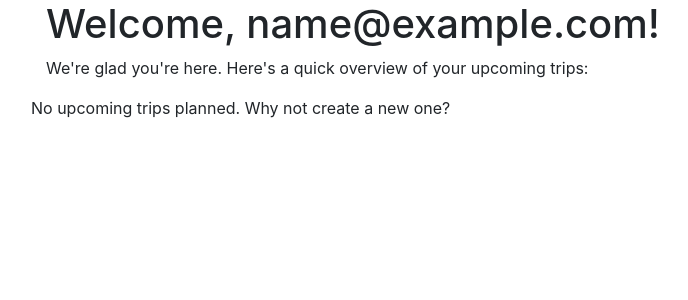
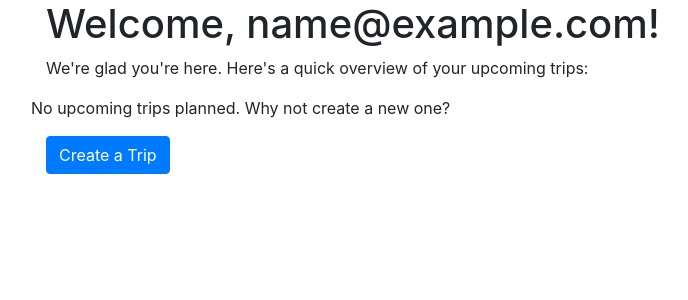
Before and after one commit to joekawa/ALVIN, a Django app: page /mojo/ in a window 1280 px wide. Shown: the part 56-356 px from the top of the page, without its empty margins (239-927 px from the left). Run offline with Django 3.2, Linux system fonts and the light colour scheme; the visitor is signed in with stand-in values (Sample User, id 1); data that the repository does not hold is empty; some libraries are stand-ins or nearby versions.

Commit message:
updated trip.html, add_activity view, and urls.py to resolve issues from models update

```diff
--- a/base/mojo_app/models.py
+++ b/base/mojo_app/models.py
@@ -167,7 +167,7 @@ class Trip(models.Model):
         Example:
             "Trip to Disneyland (john)"
         """
-        return f"{self.name}"
+        return f"{self.trip_name}"
 
 
 
@@ -212,8 +212,9 @@ class ModelTripActivity(models.Model):
     name = models.CharField(max_length=255)
     activity_type = models.CharField(max_length=100, blank=True)
     description = models.TextField(blank=True)
-    location_string = models.CharField(max_length=255, help_text="Raw GPT-provided location string")
-    address = models.CharField(max_length=255, blank=True)
+    location_string = models.CharField(max_length=255,
+                                       help_text="Raw GPT-provided location string")
+    address = models.CharField(max_length=255, blank=True, null=True)
     latitude = models.FloatField(null=True, blank=True)
     longitude = models.FloatField(null=True, blank=True)
     source = models.CharField(max_length=50, default="chatgpt")  # or user_input, api, etc.
--- a/base/mojo_app/templates/index.html
+++ b/base/mojo_app/templates/index.html
@@ -17,14 +17,17 @@
                                     <p>Destination: {{ trip.destination }}</p>
                                     <p>Start Date: {{ trip.start_date }}</p>
                                     <p>End Date: {{ trip.end_date }}</p>
-                                    <a href="{% url 'mojo:trip' trip.id %}" class="btn btn-primary">View Details</a>
+                                   <a href="{% url 'mojo:trip' trip_id=trip.uuid %}" class="btn btn-primary">View Details</a>
                                 </div>
                             </div>
                         </div>
                     {% empty %}
                         <p>No upcoming trips planned. Why not create a new one?</p>
                     {% endfor %}
+<!-- Button to create a trip -->
+
                 </div>
+                <a href="{% url 'mojo:create_trip' %}" class="btn btn-primary">Create a Trip</a>
             </div>
         </div>
     </div>
--- a/base/mojo_app/urls.py
+++ b/base/mojo_app/urls.py
@@ -13,8 +13,9 @@ urlpatterns = [
   path('profile/', views.profile, name='profile'),
   path('create_trip/', views.create_trip, name='create_trip'),
   path('logout/', LogoutView.as_view(next_page='mojo:login'), name='logout'),
-  path('trip/<int:trip_id>/details/', views.trip, name='trip'),
-  path('trip/<int:trip_id>/add_activity/', views.add_activity, name='add_activity'),
-  path('trip/<int:trip_id>/trip_details/', views.generate_itinerary, name='generate_itinerary'),
+
+  path('trip/<uuid:trip_id>/details/', views.trip, name='trip'),
+  path('trip/<uuid:trip_id>/add_activity/', views.add_activity, name='add_activity'),
+  path('trip/<uuid:trip_id>/trip_details/', views.generate_itinerary, name='generate_itinerary'),
 
 ]
--- a/base/mojo_app/views.py
+++ b/base/mojo_app/views.py
@@ -8,6 +8,7 @@ from django.core.serializers import serialize
 from openai import OpenAI
 from pydantic import BaseModel
 import json
+from django.shortcuts import get_object_or_404
 from typing import List
 
 # Create your views here.
@@ -19,6 +20,9 @@ def index(request):
     created by the currently logged in user.
     """
     trips = Trip.objects.filter(created_by=request.user)
+    for t in trips:
+      print(1)
+      print(t.uuid)
     return render(request, 'index.html', {'user': request.user, 'trips': trips})
 
 
@@ -69,13 +73,6 @@ def profile(request):
   return render(request, 'profile.html')
 
 
-def create_trip(request):
-  """
-  Renders the page for creating a new trip.
-  """
-  return render(request, 'create_trip.html')
-
-
 
 def create_trip(request):
     """
@@ -103,9 +100,9 @@ def create_trip(request):
 
 @login_required(login_url='mojo:login')
 def trip(request, trip_id):
-    trip = Trip.objects.get(id=trip_id)
-    activities = trip.activity_set.all()
-    model_suggestions = ModelSuggestions.objects.filter(trip=trip)
+    trip = get_object_or_404(Trip, uuid=trip_id)
+    activities = trip.userenteredactivity_set.all()
+    model_suggestions = ModelTripActivity.objects.filter(trip=trip)
     return render(request, 'trip.html', {'trip': trip,
                                          'activities': activities,
                                          'model_suggestions': model_suggestions})
@@ -119,10 +116,12 @@ def add_activity(request, trip_id):
     Redirects back to the trip details page after adding the activity.
     """
 
-    trip = Trip.objects.get(id=trip_id)
+    trip = Trip.objects.get(uuid=trip_id)
     if request.method == 'POST':
         activity_name = request.POST.get('activity_name')
-        activity = Activity(name=activity_name, trip=trip)
+        activity = UserEnteredActivity(activity_name=activity_name,
+                                       trip=trip,
+                                       created_by=request.user)
         activity.save()
     return redirect('mojo:trip', trip_id)
 
```
Also changed, not shown: base/mojo_app/forms.py (+7 -1 lines), base/mojo_app/templates/trip.html (+4 -3 lines), base/mojo_app/migrations/0011_alter_modeltripactivity_address.py (added).
